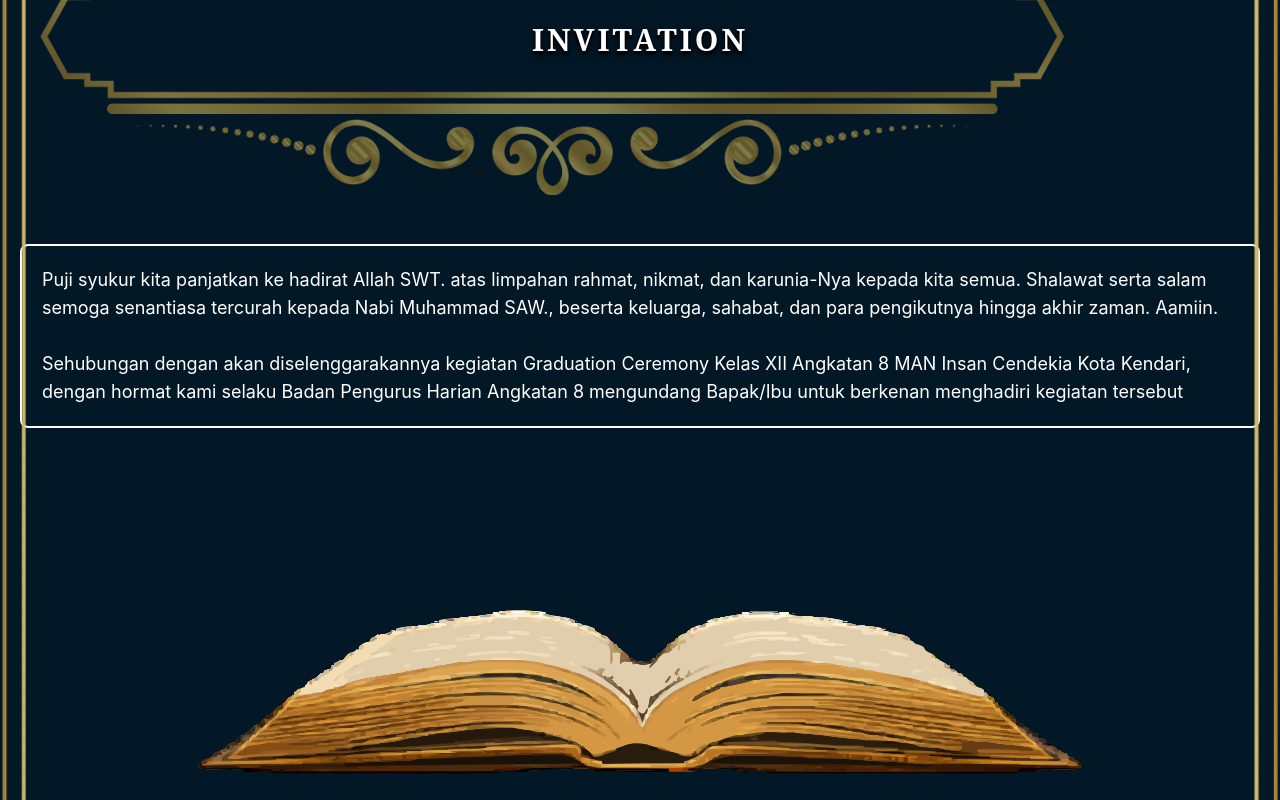
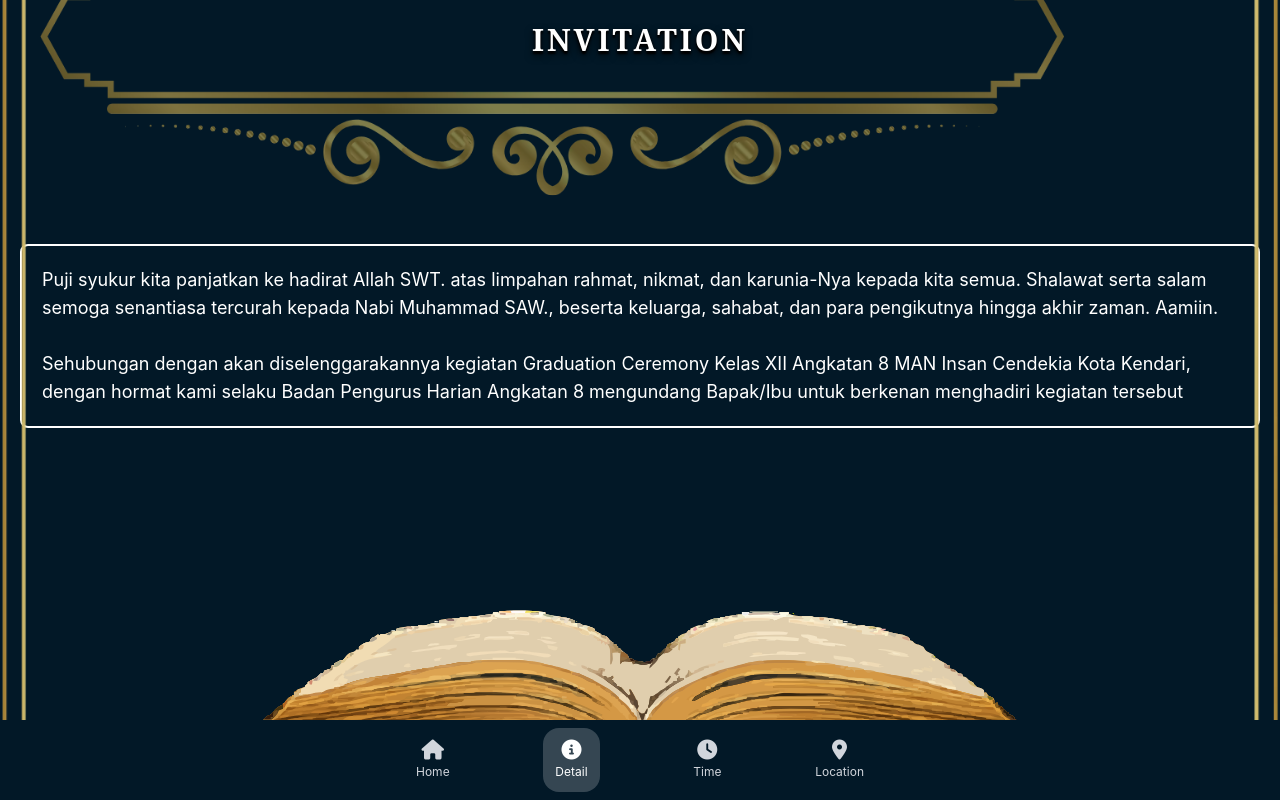
Before and after one commit to Nur-beginner/E-Invitation, a React (Vite) app: page /detail in a window 1280 px wide. Built offline with nearby package versions, Linux system fonts and the light colour scheme; a web font is replaced by a local one.

Commit message:
navbar invit

```diff
--- a/src/pages/invitation.jsx
+++ b/src/pages/invitation.jsx
@@ -1,6 +1,7 @@
 import book from "../assets/book.svg";
 import border from "../assets/border.webp";
 import tborder from "../assets/TBorder.webp";
+import Navbar from "../Navbar.jsx";
 
 function Detail() {
   return (
@@ -42,6 +43,7 @@ function Detail() {
         </div>
         <img src={book} alt="Book" width="70%" className="animate-book" />
       </main>
+      <Navbar />
     </>
   );
 }
```
